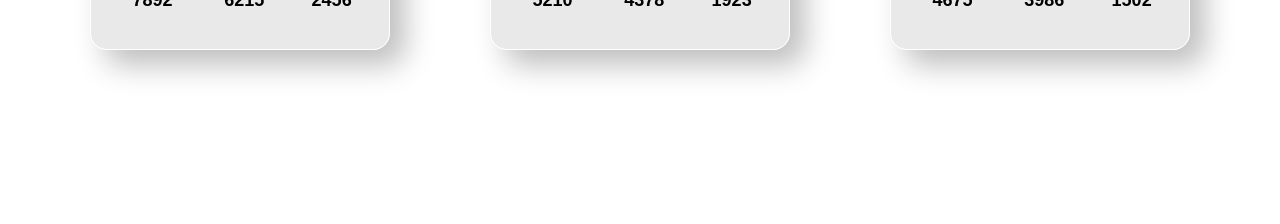
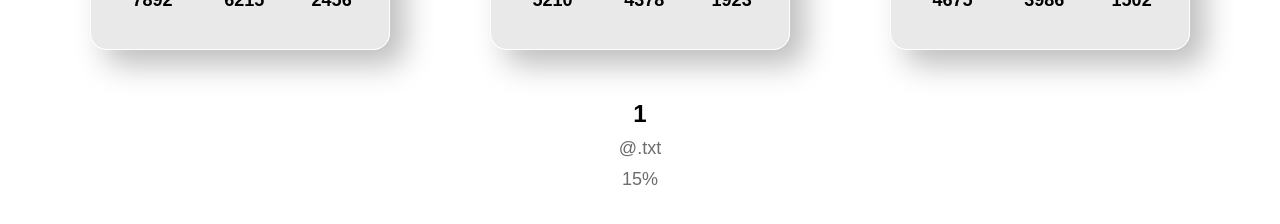
Before and after one commit to bondarenkoai/react-components, a React (Create React App) app: page / in a window 1280 px wide. Shown: the part 422-646 px from the top of the page. Built offline with nearby package versions, Linux system fonts and the light colour scheme.

Commit message:
Statistics in process

```diff
--- a/src/Components/App.jsx
+++ b/src/Components/App.jsx
@@ -1,10 +1,12 @@
 import css from './App.module.css';
 import { Profile } from './Profile/Profile';
+import { Statistics } from './Statistics/Statistics';
 
 export default function App() {
     return (
         <div className={css.container}>
             <Profile />
+            <Statistics />
         </div>
     );
 }
--- a/src/Components/Profile/Profile.jsx
+++ b/src/Components/Profile/Profile.jsx
@@ -1,7 +1,7 @@
 import { Description } from './Description/Description';
+import { Stats } from './Stats/Stats';
 import css from './Profile.module.css';
 import users from '../../data/users.json';
-import { Stats } from './Stats/Stats';
 
 export const Profile = () => {
     return (
--- /dev/null
+++ b/src/Components/Statistics/Statistics.jsx
@@ -0,0 +1,12 @@
+import css from './Statistics.module.css';
+import statistics from '../../data/statistics.json';
+
+export const Statistics = () => {
+    return (
+        <div className={css.statistics}>
+            <p className={css.name}>{statistics[0]['figures-1'][0].id}</p>
+            <p className={css.tag}>@{statistics[0]['figures-1'][0].label}</p>
+            <p className={css.location}>{statistics[0]['figures-1'][0].percentage}%</p>
+        </div>
+    );
+};
--- /dev/null
+++ b/src/Components/Statistics/Statistics.module.css
@@ -0,0 +1,43 @@
+.statistics {
+    padding: 30px;
+    color: #000;
+    display: flex;
+    flex-direction: column;
+    align-items: center;
+}
+
+.avatar {
+    width: 150px;
+    border-radius: 50%;
+    margin: 30px;
+    transition: all 0.5s;
+    cursor: pointer;
+}
+
+.avatar:hover {
+    border: 1px solid #6d6d6d;
+    transform: scale(1.25);
+}
+
+.avatar:active {
+    transform: scale(0.95);
+}
+
+.name {
+    margin-bottom: 10px;
+    cursor: pointer;
+    font-family: Montserrat, sans-serif;
+    font-size: 24px;
+    font-weight: 600;
+    color: #000;
+}
+
+.tag,
+.location {
+    margin-bottom: 10px;
+    cursor: pointer;
+    font-family: Montserrat, sans-serif;
+    font-size: 18px;
+    font-weight: 500;
+    color: #6d6d6d;
+}
--- /dev/null
+++ b/src/data/statistics.json
@@ -0,0 +1,41 @@
+[
+    {
+        "figures-1": [
+            { "id": "1", "label": ".txt", "percentage": 15 },
+            { "id": "2", "label": ".jpg", "percentage": 33 },
+            { "id": "3", "label": ".xlsx", "percentage": 12 },
+            { "id": "4", "label": ".png", "percentage": 40 },
+            { "id": "5", "label": ".html", "percentage": 8 }
+        ]
+    },
+    {
+        "figures-2": [
+            { "id": "21", "label": ".txt", "percentage": 15 },
+            { "id": "22", "label": ".jpg", "percentage": 33 },
+            { "id": "23", "label": ".xlsx", "percentage": 12 },
+            { "id": "24", "label": ".png", "percentage": 40 },
+            { "id": "25", "label": ".html", "percentage": 8 }
+        ]
+    },
+    {
+        "figures-3": [
+            { "id": "31", "label": ".css", "percentage": 25 },
+            { "id": "32", "label": ".js", "percentage": 47 },
+            { "id": "33", "label": ".json", "percentage": 20 },
+            { "id": "34", "label": ".pptx", "percentage": 18 },
+            { "id": "35", "label": ".gif", "percentage": 22 },
+            { "id": "36", "label": ".avi", "percentage": 35 }
+        ]
+    },
+    {
+        "figures-4": [
+            { "id": "41", "label": ".xls", "percentage": 25 },
+            { "id": "42", "label": ".mp4", "percentage": 30 },
+            { "id": "43", "label": ".svg", "percentage": 15 },
+            { "id": "44", "label": ".doc", "percentage": 40 },
+            { "id": "45", "label": ".xml", "percentage": 15 },
+            { "id": "46", "label": ".txt", "percentage": 10 },
+            { "id": "47", "label": ".png", "percentage": 20 }
+        ]
+    }
+]
```
Also changed, not shown: 1 other file (tests, documents, lock files or other folders).
